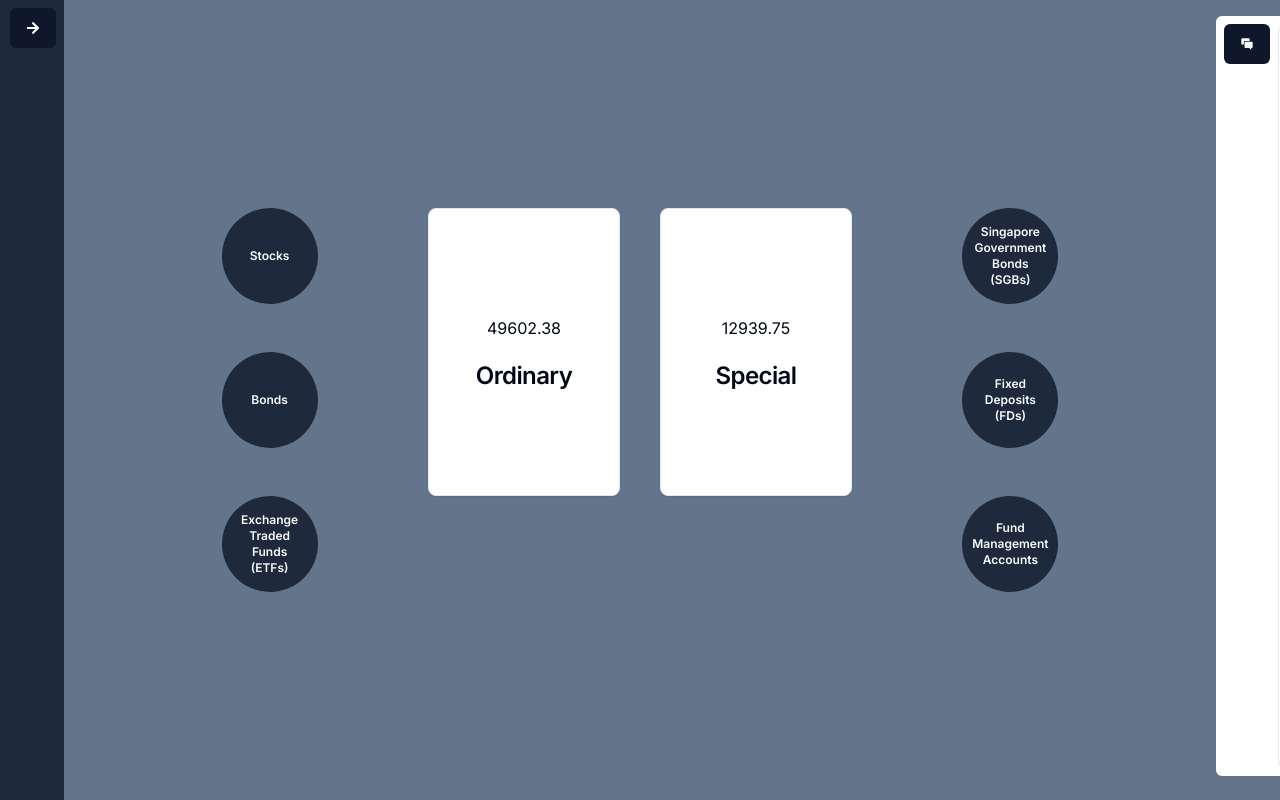
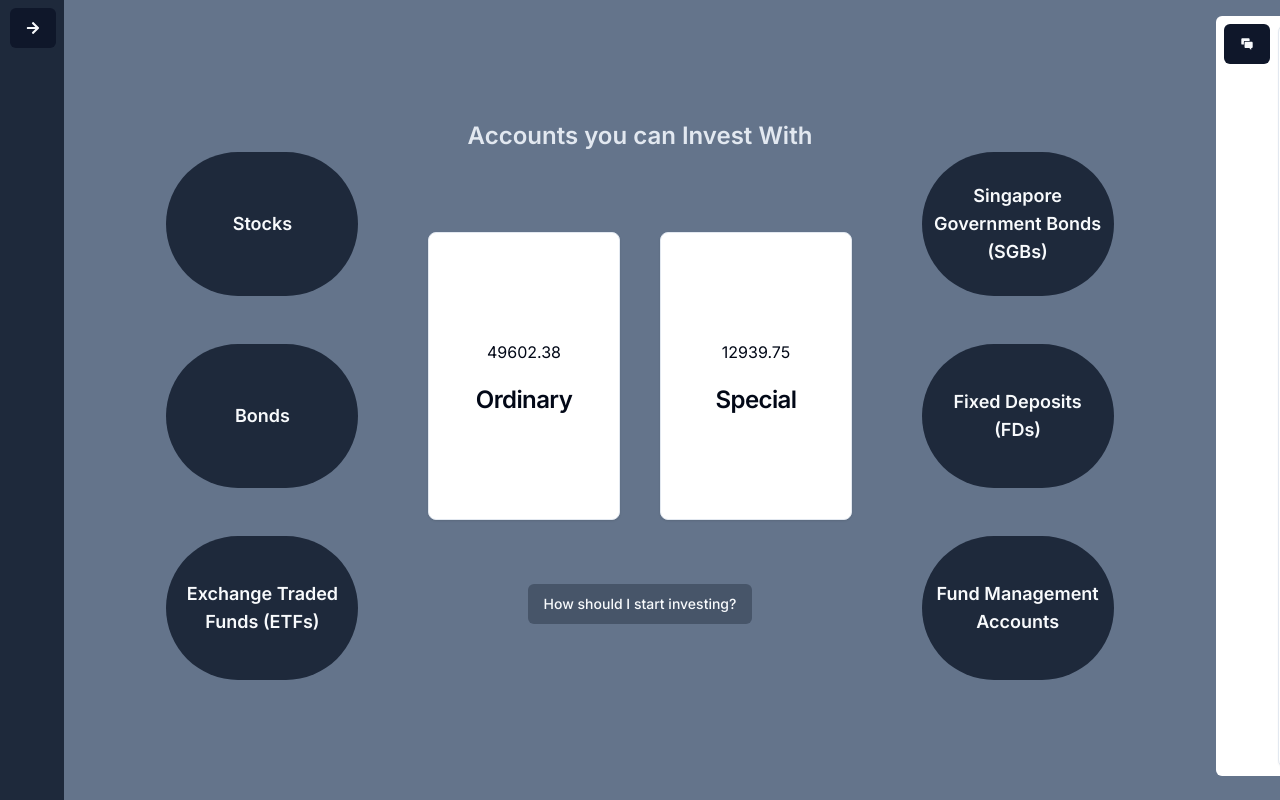
Before and after one commit to zsh-eng/hacksingapore, a Next.js app: page /invest in a window 1280 px wide. Built offline with nearby package versions, Linux system fonts and the light colour scheme; no server answers.

Commit message:
things look better now, but some info overlays are still not implemented

```diff
--- a/src/components/ui/investment_product.tsx
+++ b/src/components/ui/investment_product.tsx
@@ -1,5 +1,5 @@
 import { Badge } from "@/components/ui/badge";
-import { useState } from "react";
+import { useState, useEffect } from "react";
 import InvestmentProductModal from "./investment_product_modal";
 
 interface props {
@@ -7,27 +7,43 @@ interface props {
 }
 
 const InvestmentProduct: React.FC<props> = ({ product }) => {
-    const productName = product[0]
-    const productDescription = product[1]
+    const productName = product[0];
+    const productDescription = product[1];
 
     const [isModalOpen, setIsModalOpen] = useState(false);
-    const [modalContent, setModalContent] = useState("")
+    const [modalContent, setModalContent] = useState("");
 
     const showModal = () => {
-        setIsModalOpen(true)
-        setModalContent(productDescription)
-    }
+        setIsModalOpen(true);
+        setModalContent(productDescription);
+    };
 
     const closeModal = () => {
         setIsModalOpen(false);
         setModalContent("");
-    }
+    };
+
+    const [isVisible, setVisibility] = useState(false); // tracks whether the card exists on the page, used for the ease-in transition
+
+    useEffect(() => {
+        const timeout = setTimeout(() => {
+            setVisibility(true);
+        }, 500);
+        return () => clearTimeout(timeout);
+    }, []); // this function is for the fade-in effects of the cards
 
     return (
         <div>
-            <InvestmentProductModal isOpen={isModalOpen} onClose={closeModal} content={modalContent} productName={productName} />
+            <InvestmentProductModal
+                isOpen={isModalOpen}
+                onClose={closeModal}
+                content={modalContent}
+                productName={productName}
+            />
             <Badge
-                className="w-24 h-24 flex justify-center items-center text-center bg-slate-800 cursor-pointer"
+                className={`w-48 h-36 flex justify-center items-center text-center text-lg bg-slate-800 cursor-pointer transition-opacity duration-1000 ease-in-out ${
+                    isVisible ? "opacity-100" : "opacity-0"
+                } hover:drop-shadow-2xl hover:bg-slate-600 hover:-translate-y-2`}
                 onClick={showModal}
             >
                 {product[0]}
--- a/src/components/ui/investment_product_modal.tsx
+++ b/src/components/ui/investment_product_modal.tsx
@@ -1,4 +1,4 @@
-import { useEffect } from "react";
+import { useEffect, useState } from "react";
 import { Button } from "./button";
 
 interface props {
@@ -14,6 +14,7 @@ const InvestmentProductModal: React.FC<props> = ({
     content,
     productName,
 }) => {
+
     useEffect(() => {
         if (isOpen) {
             document.body.style.overflow = "hidden";
@@ -26,12 +27,19 @@ const InvestmentProductModal: React.FC<props> = ({
         return null;
     }
 
-
-    const [risk, description] = content.split(" + ")
+    const [risk, description] = content.split(" + ");
 
     return (
-        <div className="fixed inset-0 flex items-center justify-center z-50 bg-black bg-opacity-50">
-            <div className="bg-white p-8 rounded shadow-lg relative max-w-lg w-full">
+        <div
+            className={`fixed inset-0 flex items-center justify-center z-50 bg-black bg-opacity-50 transition-opacity duration-300 ${
+                isOpen ? "opacity-100" : "opacity-0"
+            }`}
+        >
+            <div
+                className={`bg-white p-8 rounded shadow-lg relative max-w-lg w-full h-96 transform transition-transform duration-300 ${
+                    isOpen ? "scale-100 opacity-100" : "scale-95 opacity-0"
+                }`}
+            >
                 <Button
                     className="absolute top-2 right-2 text-gray-500 hover:text-gray-700"
                     onClick={onClose}
@@ -46,4 +54,4 @@ const InvestmentProductModal: React.FC<props> = ({
     );
 };
 
-export default InvestmentProductModal
+export default InvestmentProductModal;
--- a/src/pages/invest/index.tsx
+++ b/src/pages/invest/index.tsx
@@ -4,6 +4,7 @@ import InvestmentAccountCard from "@/components/ui/investment_account_card";
 import InvestmentAlert from "@/components/ui/investment_alert";
 import InvestmentProduct from "@/components/ui/investment_product";
 import { useState, useEffect } from "react";
+import { Button } from "@/components/ui/button";
 
 // user IC: S6005053H
 const data = [
@@ -17,12 +18,30 @@ const dob = "1948-09-10";
 
 // investment products
 const investmentProducts = [
-    ["Stocks", "Risk: High + Stocks represent ownership in a company and is a claim on part of the company’s assets and earnings."],
-    ["Bonds", "Risk: High + Bonds are loans made by an investor to a borrower."],
-    ["Exchange Traded Funds (ETFs)", "Risk: High + ETFs are investment funds traded on stock exchanges, much like stocks."],
-    ["Singapore Government Bonds (SGBs)", "Risk: Low + SGBs are debt securities issued by the government of Singapore to fund government operations."],
-    ["Fixed Deposits (FDs)", "Risk: Low + FDs are offered by banks with a fixed interest rate."],
-    ["Fund Management Accounts", "Risk: Low + These are investment accounts managed by professionals, offering diversification and professional management."],
+    [
+        "Stocks",
+        "Risk: High + Stocks represent ownership in a company and is a claim on part of the company’s assets and earnings.",
+    ],
+    [
+        "Bonds",
+        "Risk: High + Bonds are loans made by an investor to a borrower.",
+    ],
+    [
+        "Exchange Traded Funds (ETFs)",
+        "Risk: High + ETFs are investment funds traded on stock exchanges, much like stocks.",
+    ],
+    [
+        "Singapore Government Bonds (SGBs)",
+        "Risk: Low + SGBs are debt securities issued by the government of Singapore to fund government operations.",
+    ],
+    [
+        "Fixed Deposits (FDs)",
+        "Risk: Low + FDs are offered by banks with a fixed interest rate.",
+    ],
+    [
+        "Fund Management Accounts",
+        "Risk: Low + These are investment accounts managed by professionals, offering diversification and professional management.",
+    ],
 ];
 
 export default function Invest() {
@@ -59,22 +78,24 @@ export default function Invest() {
         }
     });
 
-
-
     return (
         <main
             className={`flex min-h-screen bg-slate-500 flex-col items-center justify-center p-12 ${inter.className}`}
         >
             {showAlert && <InvestmentAlert />}
             <div className="w-4/5 flex flex-row justify-around">
-                <div className="relative flex flex-col gap-y-12">
+                <div className="relative flex flex-col gap-y-12 mt-8">
                     {investmentProducts.slice(0, 3).map((product, index) => (
                         <div key={index}>
-                            <InvestmentProduct product={product}/>
+                            <InvestmentProduct product={product} />
                         </div>
                     ))}
                 </div>
-                <div className="flex flex-row gap-x-10">
+                <div className="w-full flex flex-col items-center">
+                    <h2 className="text-2xl text-slate-200 font-semibold text-center mb-8">
+                        Accounts you can Invest With
+                    </h2>
+                    <div className="flex flex-row gap-x-10 mt-12">
                         {ordinaryAccount && (
                             <InvestmentAccountCard
                                 title={String(ordinaryAccount[0])}
@@ -88,7 +109,12 @@ export default function Invest() {
                             />
                         )}
                     </div>
-                <div className="relative flex flex-col gap-y-12">
+
+                    <Button className="flex items-center bg-slate-600 mt-16">
+                        How should I start investing?
+                    </Button>
+                </div>
+                <div className="relative flex flex-col gap-y-12 mt-8">
                     {investmentProducts.slice(3, 6).map((product, index) => (
                         <div key={index}>
                             <InvestmentProduct product={product} />
```
Lines whose indentation alone changed are shown as unchanged.
